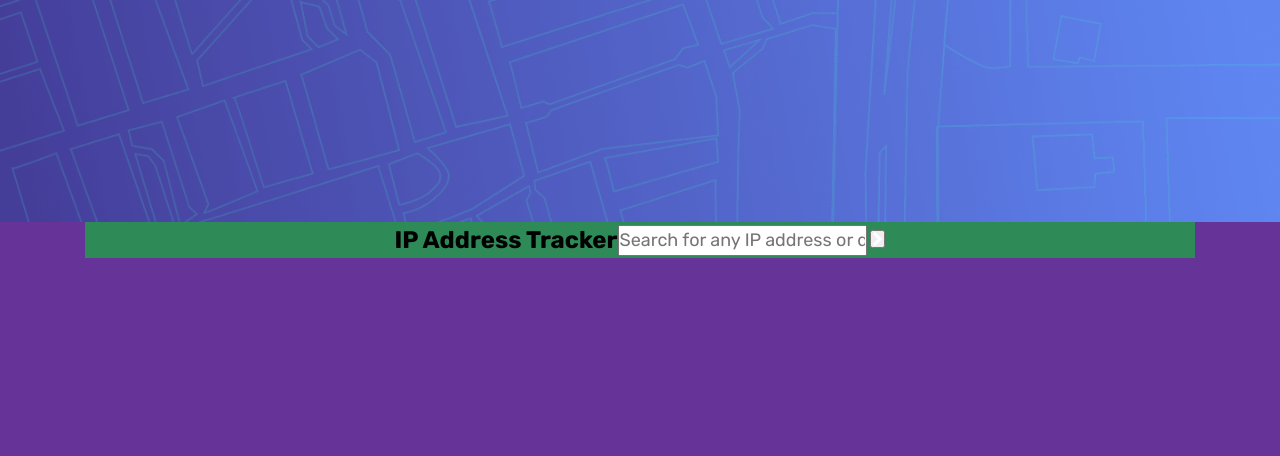
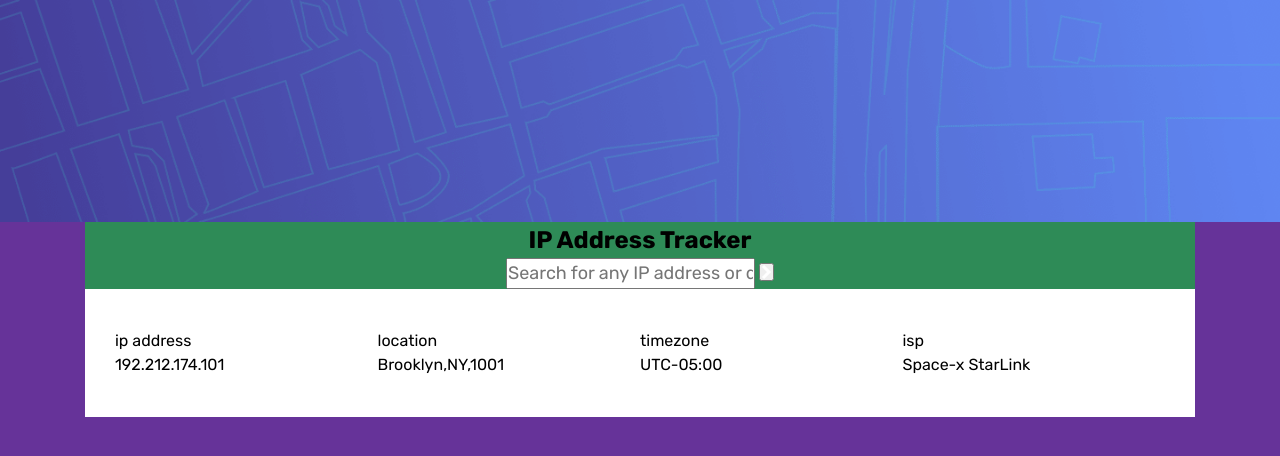
Before and after one commit to MahdiSohaily/IP-Address-Tracker, a website built with webpack: page src/index.html in a window 1280 px wide. Built offline with nearby package versions, Linux system fonts and the light colour scheme.

Commit message:
Add Result section HTML code

```diff
--- a/src/index.html
+++ b/src/index.html
@@ -27,6 +27,25 @@
                         </button>
                     </div>
                 </form>
+
+                <div class="result">
+                    <div class="result-item">
+                        <p class="title">ip address</p>
+                        <p class="value">192.212.174.101</p>
+                    </div>
+                    <div class="result-item">
+                        <p class="title">location</p>
+                        <p class="value">Brooklyn,NY,1001</p>
+                    </div>
+                    <div class="result-item">
+                        <p class="title">timezone</p>
+                        <p class="value">UTC-05:00</p>
+                    </div>
+                    <div class="result-item">
+                        <p class="title">isp</p>
+                        <p class="value">Space-x StarLink</p>
+                    </div>
+                </div>
             </section>
         </div>
     </main>
--- a/src/styles.css
+++ b/src/styles.css
@@ -90,9 +90,23 @@ select {
 
 .card {
   display: flex;
+  flex-direction: column;
   justify-content: center;
   align-items: center;
   max-width: 1110px;
   margin-inline: auto;
   background-color: seagreen;
 }
+
+.result {
+  display: flex;
+  justify-content: center;
+  align-items: center;
+  width: 100%;
+  background-color: white;
+  padding: 40px 30px;
+}
+
+.result-item {
+  flex: 1;
+}
```
Lines whose indentation alone changed are shown as unchanged.
